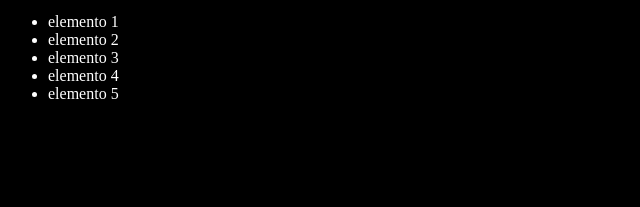
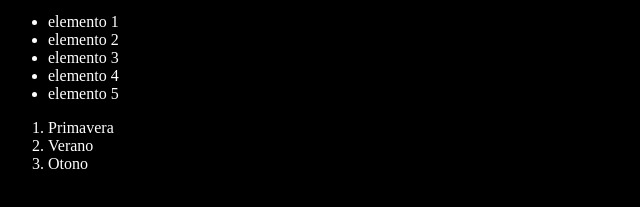
Before and after one commit to Hanuel08/git_github_jonmircha, a plain HTML site: page index.html in a window 1280 px wide. Shown: the part 101-308 px from the top of the page, without its empty margins (0-640 px from the left). Drawn offline with Linux system fonts and the light colour scheme; a script that the page names is missing.

Commit message:
Agregando estaciones del ano

```diff
--- a/index.html
+++ b/index.html
@@ -18,5 +18,12 @@
     <li>elemento 5</li>
   </ul>
 
+  <ol>
+    <li>Primavera</li>
+    <li>Verano</li>
+    <li>Otono</li>
+
+  </ol>
+
 </body>
 </html>
```
